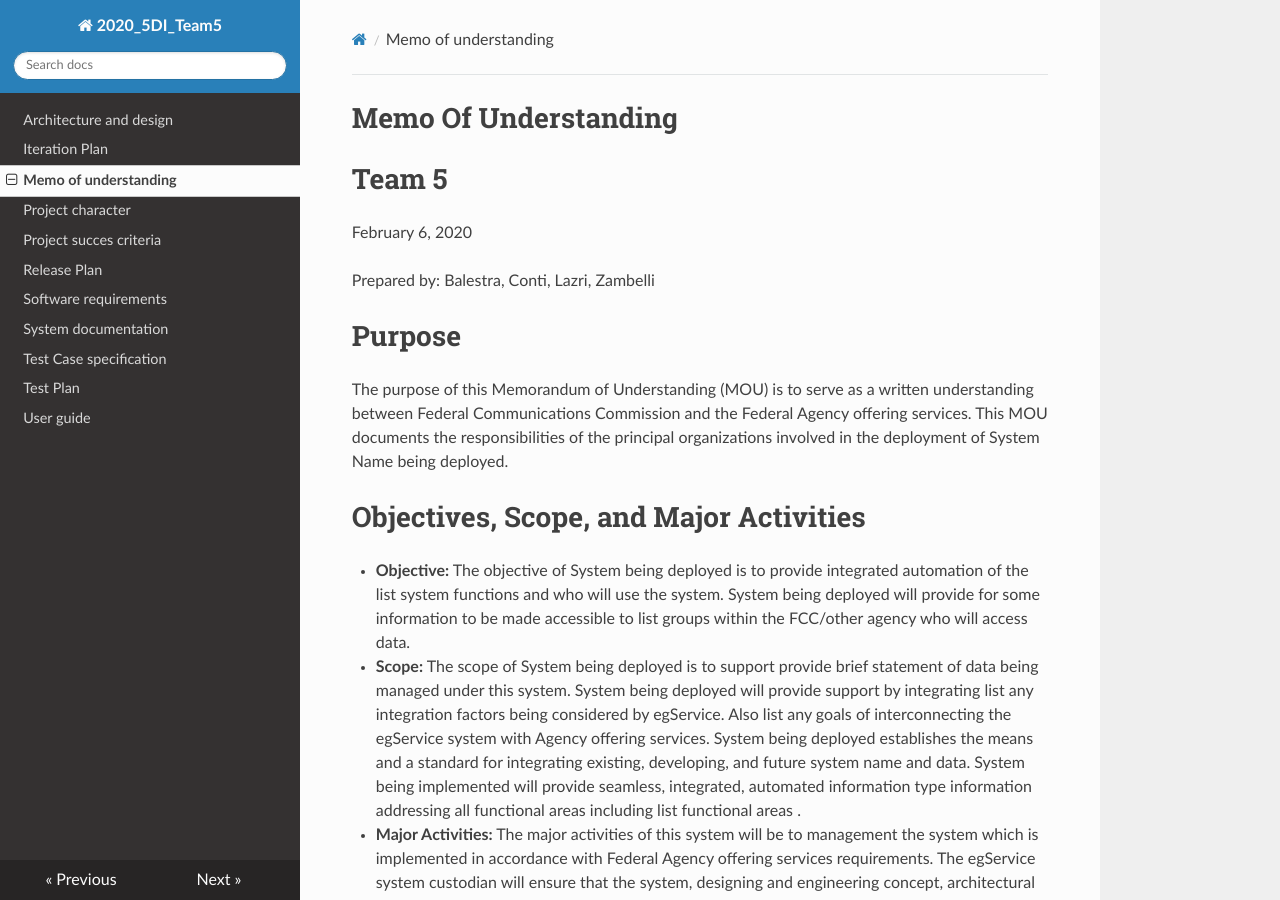
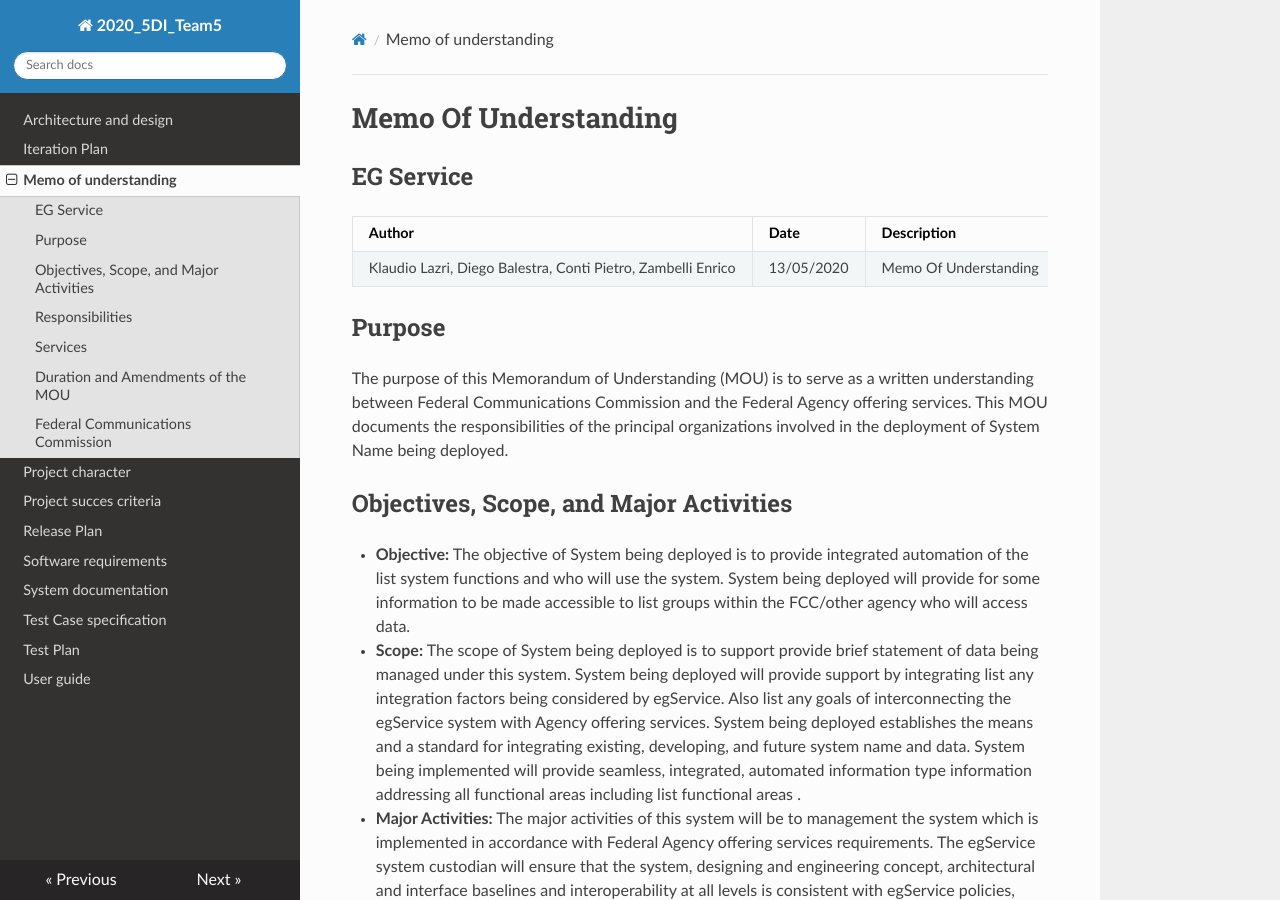
Before and after one commit to TeamPit/2020_5DI_team5_Conti, an MkDocs documentation site: the page built from docs/memo_of_understanding.md, in a window 1280 px wide and 900 px high. Built offline with MkDocs 1.6.1, drawn with Linux system fonts in a browser that asks for light colours; nearby versions of some CDN libraries.

Commit message:
Update memo_of_understanding.md

```diff
--- a/docs/memo_of_understanding.md
+++ b/docs/memo_of_understanding.md
@@ -1,16 +1,16 @@
 # Memo Of Understanding
 
-# Team 5
+## EG Service
 
-February 6, 2020
+| Author | Date | Description |
+| --- | --- | --- |
+| Klaudio Lazri, Diego Balestra, Conti Pietro, Zambelli Enrico | 13/05/2020 | Memo Of Understanding |
 
-Prepared by: Balestra, Conti, Lazri, Zambelli
-
-# **Purpose**
+## Purpose
 
 The purpose of this Memorandum of Understanding (MOU) is to serve as a written understanding between Federal Communications Commission and the Federal Agency offering services. This MOU documents the responsibilities of the principal organizations involved in the deployment of System Name being deployed.
 
-# **Objectives, Scope, and Major Activities**
+## Objectives, Scope, and Major Activities
 
 - **Objective:** The objective of System being deployed is to provide integrated automation of the list system functions and who will use the system. System being deployed will provide for some information to be made accessible to list groups within the FCC/other agency who will access data.
 
@@ -18,7 +18,7 @@ The purpose of this Memorandum of Understanding (MOU) is to serve as a written u
 
 - **Major Activities:** The major activities of this system will be to management the system which is implemented in accordance with Federal Agency offering services requirements. The egService system custodian will ensure that the system, designing and engineering concept, architectural and interface baselines and interoperability at all levels is consistent with egService policies, including the System Development Life Cycle and change management processes.
 
-# **Responsibilities**
+## Responsibilities
 
 As the principal representative for the System being deployed functional area, the Program/Custodian Office name is the proponent for the System being deployed and is ultimately responsible for review and validation of the system documentation and proposed system modifications. In addition, the Program/Custodian Office name will:
 
@@ -27,7 +27,7 @@ As the principal representative for the System being deployed functional area, t
 3. Ensure that required of a strategic functional plan for system name are developed;
 4. Ensure compliance with all applicable Federal mandates with regard to computer-based system usage;
 
-# **Services**
+## Services
 
 All services provided under this MOU shall be highlighted in this section, including but not limited to:
 
@@ -44,13 +44,13 @@ All services provided under this MOU shall be highlighted in this section, inclu
 - Contingency and Disaster Recovery plans will adequately document system/data recovery efforts;
 - Systems risk analysis, computer security certification and accreditation, and security test and evaluation overview, if applicable.
 
-# **Duration and Amendments of the MOU**
+## Duration and Amendments of the MOU
 
 This MOU will be reviewed annually from the date signed. The System Program Manager will be responsible for this review.
 
 By signing this page, all parties agree to ensure compliance with applicable Federal and respective agency policies, mandates and instructions that will ensure the continued availability, confidentiality and integrity of information being process by or through this system.
 
-# **Federal Communications Commission**
+## Federal Communications Commission
 
 **Project Manager**
 
```
